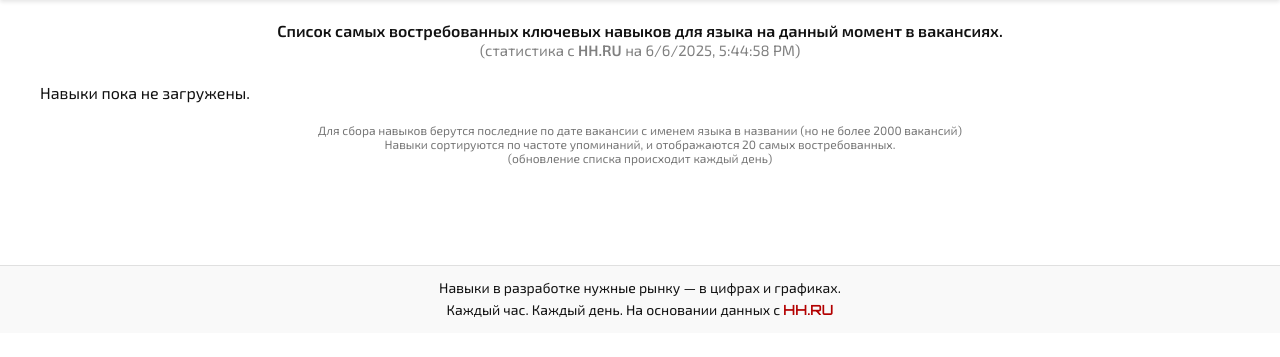
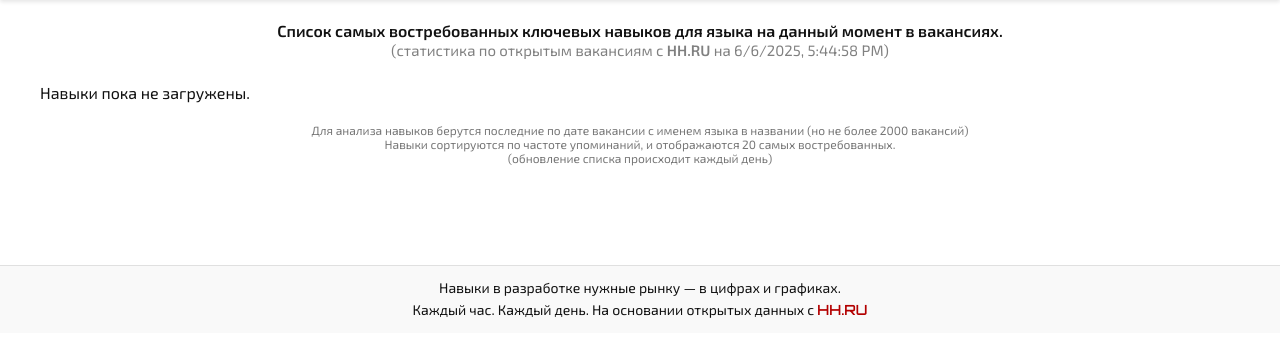
Before and after one commit to r-kh/HotSkills, a Python web app: template templates/lang.html in a window 1280 px wide. Shown: the part 75-432 px from the top of the page. Run offline with Jinja, Linux system fonts and the light colour scheme; the template is opened without the code that fills it, so the values that code supplies are empty.

Commit message:
Правки в тексте: упоминание об использовании данных с HH.RU для аналитики сделано более корректным
Остались задачи:
- исправить отображение daily графика в момент разницы в днях (например UTC → JST)
- реализовать кнопки переключения между DAILY и HOURLY графиками

```diff
--- a/templates/base.html
+++ b/templates/base.html
@@ -85,7 +85,7 @@
 <footer class="footer">
 
     <p><span class="nowrap">Навыки в разработке нужные рынку — в цифрах и графиках.</span></p>
-    <p><span class="nowrap">Каждый час. Каждый день. На основании данных с <span class="hh-ru-text">HH.RU</span></span>
+    <p><span class="nowrap">Каждый час. Каждый день. На основании открытых данных с <span class="hh-ru-text">HH.RU</span></span>
     </p>
 
 </footer>
--- a/templates/lang.html
+++ b/templates/lang.html
@@ -12,7 +12,7 @@
 <div class="chart-title">
     Список самых востребованных ключевых навыков для языка на данный момент в вакансиях.<br>
     <!-- Информирование о статистике с HH.RU на текущую дату/время -->
-    <span class="title-sub">(cтатистика с <strong>HH.RU</strong> на <span id="current-datetime"></span>)</span>
+    <span class="title-sub">(cтатистика по открытым вакансиям с <strong>HH.RU</strong> на <span id="current-datetime"></span>)</span>
 </div>
 
 
@@ -35,7 +35,7 @@
 <!-- Вспомогательныя информация по навыкам (откуда берётся и как часто обновляется) -->
 <div class="container-page">
     <p class="chart-source">
-        Для сбора навыков берутся последние по дате вакансии с именем языка в названии (но не более 2000 вакансий)<br>
+        Для анализа навыков берутся последние по дате вакансии с именем языка в названии (но не более 2000 вакансий)<br>
         Навыки сортируются по частоте упоминаний, и отображаются 20 самых востребованных.<br>
         (обновление списка происходит каждый день)
     </p>
```
Also changed, not shown: templates/index.html (+4 -4 lines).
